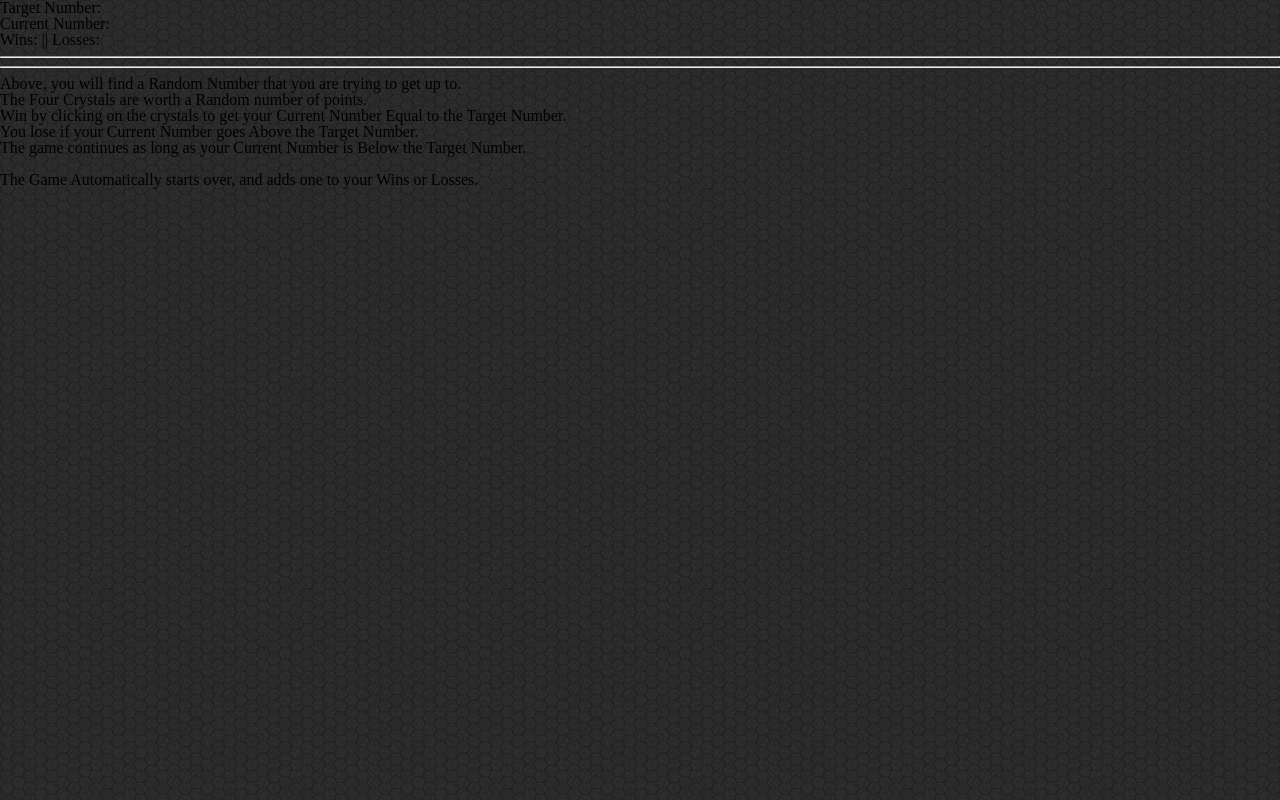
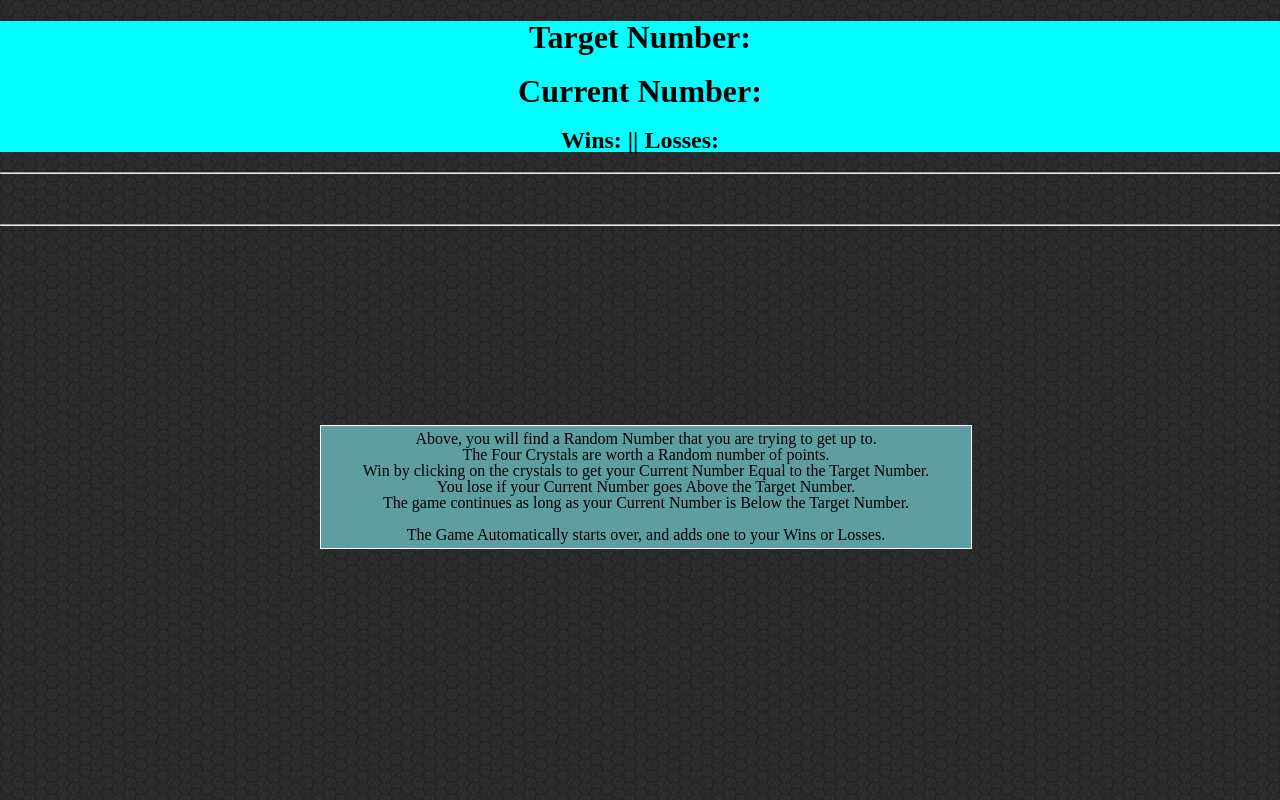
Before and after one commit to SirHexxus/unit-4-game, a plain HTML site: page index.html in a window 1280 px wide. Drawn offline with nearby package versions, Linux system fonts and the light colour scheme.

Commit message:
setup relevant styling

```diff
--- a/assets/css/style.css
+++ b/assets/css/style.css
@@ -1,3 +1,57 @@
+* {
+    text-align: center;
+}
+
 body {
     background-image: url("../images/dark-honeycomb.png");
 }
+
+div {
+    margin-top: 25px;
+}
+
+h1 {
+    display: block;
+    font-size: 2em;
+    margin-top: 0.67em;
+    margin-bottom: 0.67em;
+    margin-left: 0;
+    margin-right: 0;
+    font-weight: bold;
+}
+
+h2 {
+    display: block;
+    font-size: 1.5em;
+    margin-top: 0.83em;
+    margin-bottom: 0.83em;
+    margin-left: 0;
+    margin-right: 0;
+    font-weight: bold;
+}
+
+.crystal-holder {
+    display: block;
+    margin-left: auto;
+    margin-right: auto;
+    float: left;
+    width: 25%;
+}
+
+#top-section {
+    position: relative;
+    top: 0;
+    margin: 0;
+    background-color: aqua;
+}
+
+#info {
+    /* float: none; */
+    position: absolute;
+    top: 50%;
+    background-color: cadetblue;
+    border: solid 1px white;
+    width: 50%;
+    margin-left: 25%;
+    padding: 5px;
+}
```
